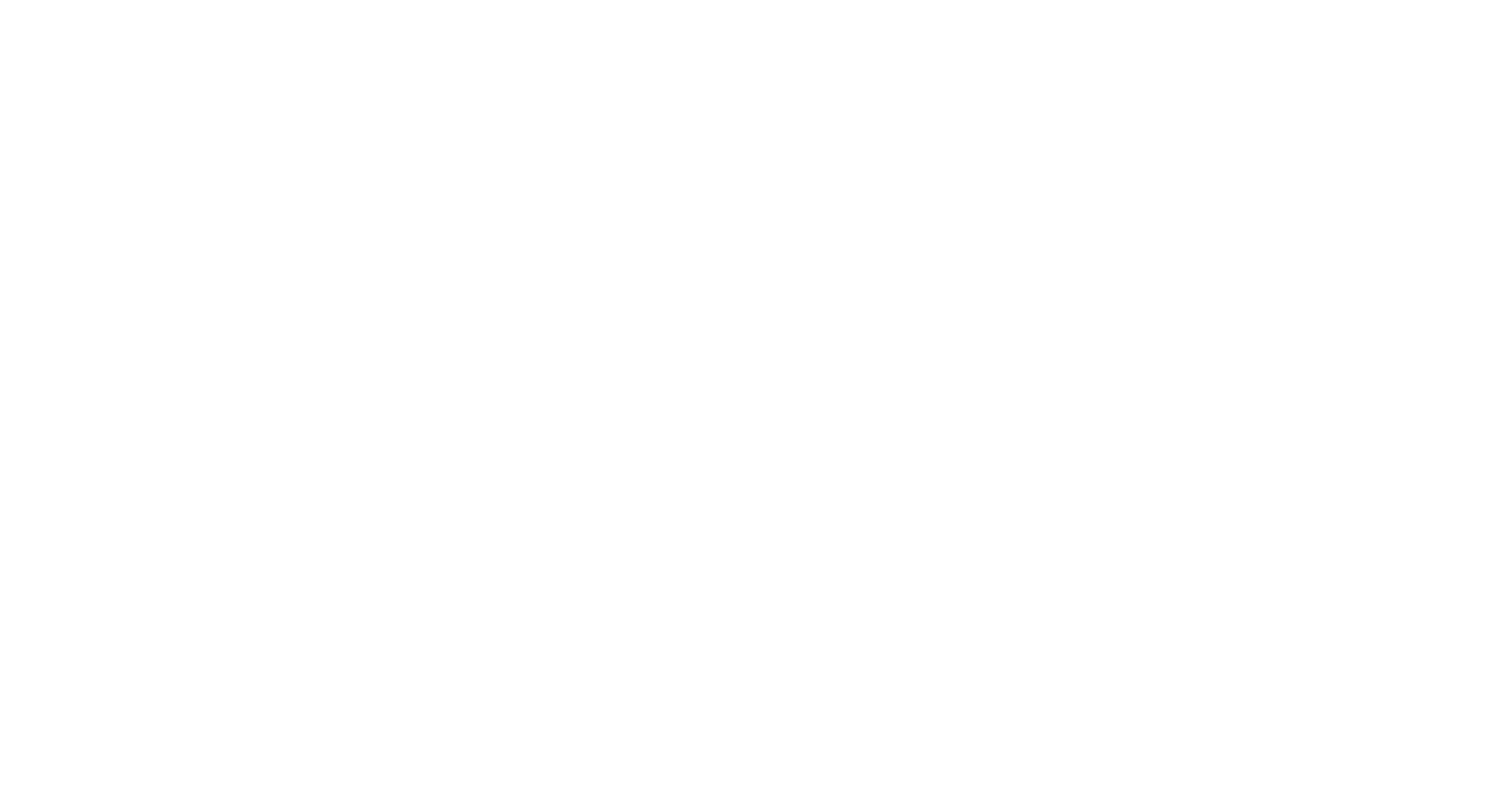
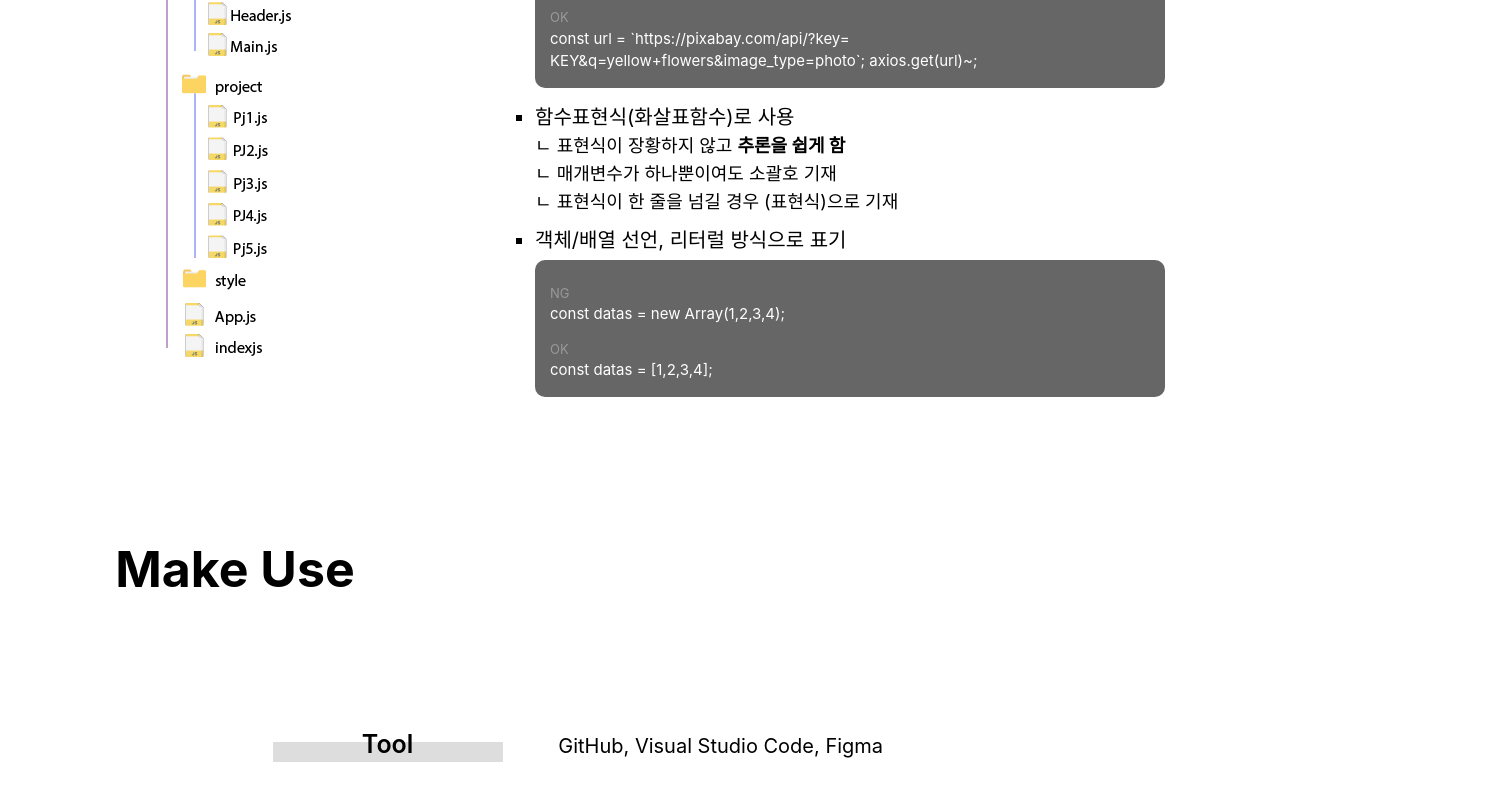
Before and after one commit to cksgml529/Hello, a React (Create React App) app: page /#/pj1 in a window 1280 px wide. Before the commit this address led to /#/pj2. Shown: the part 1420-2220 px from the top of the page, 1510 px wide, since content can reach past the window. Before the commit the page ends 800 px from the top, so only its background shows below. Built offline with nearby package versions, Linux system fonts and the light colour scheme; a web font is replaced by a local one.

Commit message:
프로젝트 상세페이지

```diff
--- a/src/project/Pj1.js
+++ b/src/project/Pj1.js
@@ -3,8 +3,8 @@ import { useLocation } from "react-router-dom";
 
 import { FaHome } from "react-icons/fa";
 import { BsArrowLeft, BsArrowRight, BsCheckAll } from "react-icons/bs";
-import { FcOpenedFolder } from "react-icons/fc";
-import { DiJavascript1 } from "react-icons/di";
+// import { FcOpenedFolder } from "react-icons/fc";
+// import { DiJavascript1 } from "react-icons/di";
 import { Link } from "react-router-dom";
 
 import pj1 from "../assets/images/image/pj1.png";
@@ -12,17 +12,27 @@ import pj1file from "../assets/images/image/pj1_file.png";
 
 import "../style/pj.scss";
 
+
 function Pj1() {
   const { top } = useLocation();
   const [on, setOn] = useState(false);
+  const onRef = useRef([]);
 
-  const pageList = () => {
-    setOn(!on);
-  };
+
+
   useEffect(() => {
     window.scrollTo(0, 0);
   }, [top]);
 
+  useEffect(()=>{
+     onRef.current.forEach(item => {
+      item.addEventListener('click',()=>
+      item.classList.toggle("on")
+      );
+
+     });
+
+  },[])
   return (
     <div className="pj">
       <article className="first">
@@ -124,7 +134,7 @@ function Pj1() {
               </li>
               <li>
                 함수표현식(화살표함수)로 사용
-                <p>ㄴ 표현식이 장황하지 않고 추론을 쉽게 함</p>
+                <p>ㄴ 표현식이 장황하지 않고 <span className="press">추론을 쉽게 함</span></p>
                 <p>ㄴ 매개변수가 하나뿐이여도 소괄호 기재</p>
                 <p>ㄴ 표현식이 한 줄을 넘길 경우 (표현식)으로 기재</p>
               </li>
@@ -168,8 +178,9 @@ function Pj1() {
         <div className="page">
           <h3>페이지 구성</h3>
           <div className="pagetable">
-            <div className={on ? "mainTxt on" : "mainTxt"} onClick={pageList}>
-              <h5>Header.js</h5>
+          <h4>&lsaquo; Header.js &rsaquo;</h4>
+            <div className={on ? "mainTxt on" : "mainTxt"} ref={(item)=>onRef.current[0]=item} style={{borderBottom:'1px solid #000',marginBottom:`100px`}}>
+              <h5>Header</h5>
               <ul>
                 <li>Router의 Link와 Navigate를 활용한 페이지 이동</li>
                 <li>useState을 통한 toggle형식 기능 구현</li>
@@ -178,9 +189,9 @@ function Pj1() {
                 <div class="plus"></div>
               </div>
             </div>
-            <h4>Main.js</h4>
-            <div>
-              <div className={on ? "mainTxt on" : "mainTxt"} onClick={pageList}>
+            <h4>&lsaquo; Main.js &rsaquo;</h4>
+
+              <div className={on ? "mainTxt on" : "mainTxt"}  ref={(item)=>onRef.current[1]=item}>
                 <h5>MainHello</h5>
                 <ul>
                   <li>useEffect와 setInterval을 활용한 배열값 반복</li>
@@ -190,7 +201,7 @@ function Pj1() {
                   <div class="plus"></div>
                 </div>
               </div>
-              <div className={on ? "mainTxt on" : "mainTxt"} onClick={pageList}>
+              <div className={on ? "mainTxt on" : "mainTxt"}ref={(item)=>onRef.current[2]=item}>
                 <h5>Work</h5>
                 <ul>
                   <li>useRef의 DOM 직접 접근</li>
@@ -204,7 +215,7 @@ function Pj1() {
                 </div>
               </div>
 
-              <div className={on ? "mainTxt on" : "mainTxt"} onClick={pageList}>
+              <div className={on ? "mainTxt on" : "mainTxt"} ref={(item)=>onRef.current[3]=item}>
                 <h5>WhatIDo</h5>
                 <ul>
                   <li>offsetTop을 통한 스크롤 이벤트</li>
@@ -214,7 +225,7 @@ function Pj1() {
                   <div class="plus"></div>
                 </div>
               </div>
-              <div className={on ? "mainTxt on" : "mainTxt"} onClick={pageList}>
+              <div className={on ? "mainTxt on" : "mainTxt"}  ref={(item)=>onRef.current[4]=item}>
                 <h5>Skill</h5>
                 <ul>
                   <li>map() 메서드의 배열 반복 반환</li>
@@ -223,7 +234,7 @@ function Pj1() {
                   <div class="plus"></div>
                 </div>
               </div>
-              <div className={on ? "mainTxt on" : "mainTxt"} onClick={pageList}>
+              <div className={on ? "mainTxt on" : "mainTxt"} ref={(item)=>onRef.current[5]=item}>
                 <h5>Last</h5>
                 <ul>
                   <li>SCSS 애니메이션</li>
@@ -232,7 +243,7 @@ function Pj1() {
                   <div class="plus"></div>
                 </div>
               </div>
-            </div>
+
           </div>
         </div>
       </article>
--- a/src/style/pj.scss
+++ b/src/style/pj.scss
@@ -1,3 +1,4 @@
+
 .pj {
   font-size: 20px;
   h3 {
@@ -127,10 +128,9 @@
         margin-bottom: 10px;
       }
       .naming {
-        padding-bottom: 1vw;
+        padding-bottom: 2vw;
         ul {
           list-style: square;
-          // list-style-position: inside;
           li {
             padding-bottom: 0.5vw;
           }
@@ -138,13 +138,22 @@
       }
 
       .coding {
+
         ul {
           list-style: square;
           li {
-            margin-bottom: 15px;
+            margin-bottom: 1.5vw;
+
             p {
               font-size: 18px;
-              margin: 5px 0;
+              margin: 10px 0 5px 0;
+              .press{
+                display: inline;
+                font-size: inherit;
+                color: inherit;
+                font-weight: 700;
+              }
+
             }
             .codeBox {
               background-color: #666;
@@ -167,7 +176,7 @@
     padding: 5vw 9vw;
     h3 {
       font-size: 50px;
-      margin-bottom: 30px;
+      margin-bottom: 100px;
     }
     .tool {
       margin-bottom: 80px;
@@ -178,6 +187,7 @@
         line-height: 100px;
         text-transform: capitalize;
 
+
         &:last-child {
           border: none;
         }
@@ -187,8 +197,22 @@
           text-align: center;
           width: 230px;
           font-size: 25px;
-          font-weight: 500;
+          font-weight: 600;
           margin-right: 50px;
+          position: relative;
+
+           &::after{
+        content: '';
+        width: 100%;
+        height: 20%;
+        position: absolute;
+        top: 60%;
+        left: 0;
+        transform: translateY(-60%);
+        z-index: -9;
+        background-color: #ddd;
+       }
+
         }
         img {
           width: 40px;
@@ -201,20 +225,23 @@
       .pagetable {
         margin-top: 20px;
         h4 {
-          font-size: 40px;
+          font-size: 30px;
           font-weight: 500;
-          margin-right: 10px;
+          margin: 0 10px 20px 0;
         }
+
         .mainTxt {
           display: flex;
           align-items: center;
-          padding: 4vw 0;
+          padding: 3vw 0;
           border-top: 1px solid #000;
           position: relative;
           transition: 0.4s;
+          cursor: pointer;
           &:hover h5 {
             transform: translateX(15px);
           }
+
           &:last-child {
             border-bottom: 1px solid #000;
           }
@@ -227,6 +254,7 @@
             ul {
               display: flex;
               flex-direction: column;
+
             }
             h5 {
               color: #969cf3;
@@ -265,7 +293,7 @@
             display: none;
 
             li {
-              margin-bottom: 10px;
+              padding: 10px 0;
             }
           }
           .check {
@@ -275,8 +303,7 @@
             top: 50%;
             right: 3%;
             transform: translate(-3%, -50%);
-            transition: 0.4s;
-            cursor: pointer;
+
             .plus {
               &::before {
                 content: "";
@@ -363,7 +390,8 @@
     }
   }
   .linkBtn {
-    padding: 5vw 9vw 3vw 9vw;
+    width: 100%;
+    padding: 0 9vw 11vw 9vw;
     display: flex;
     justify-content: space-between;
     .prev {
```
